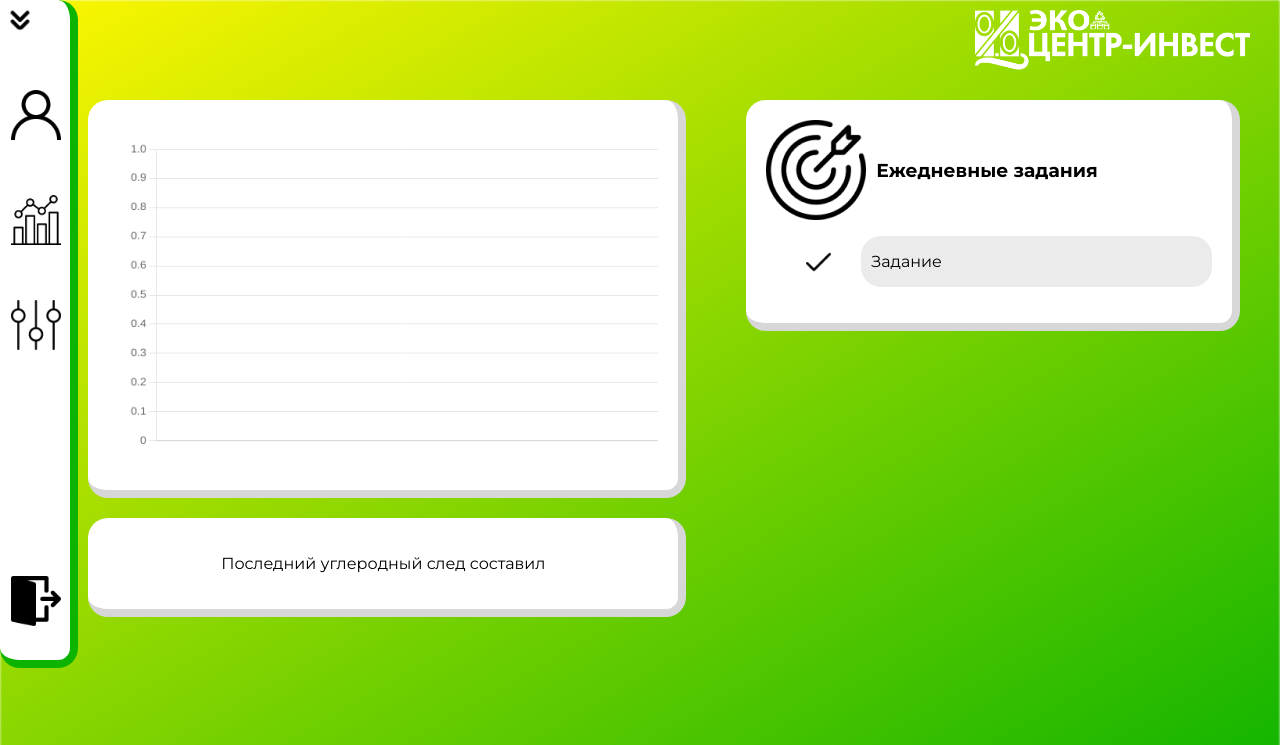
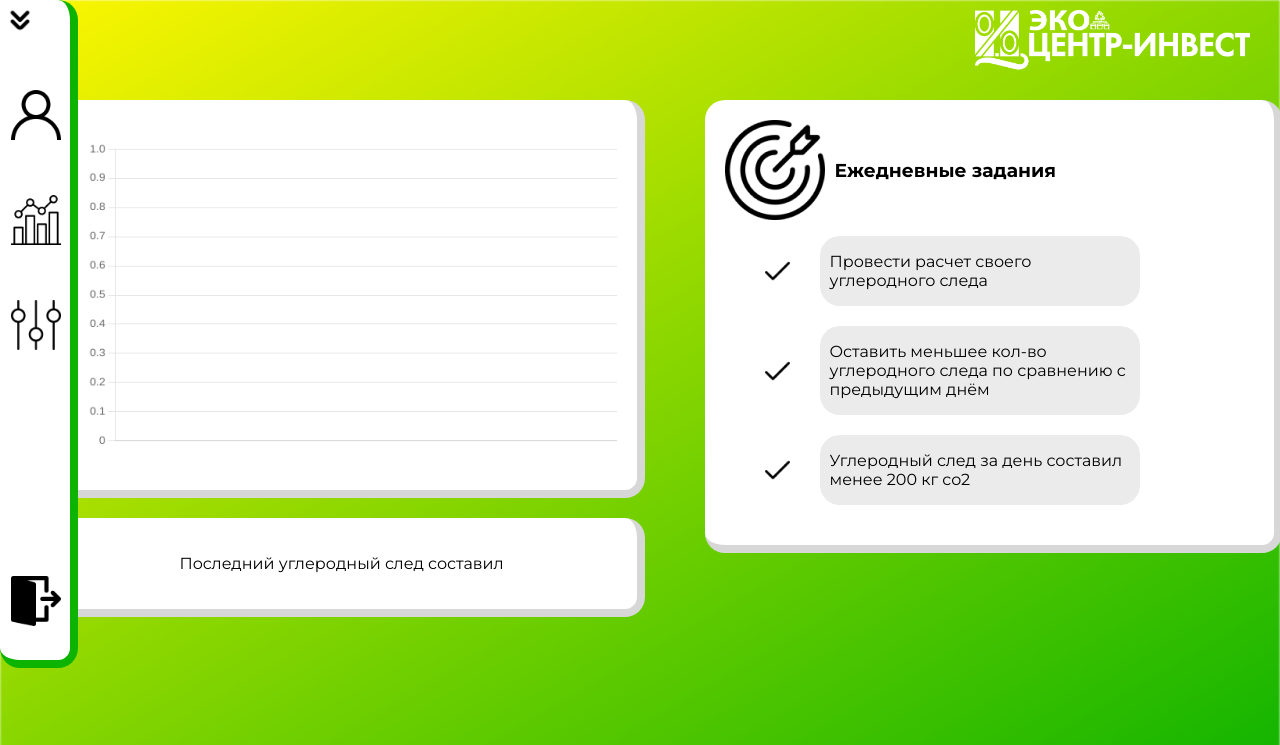
Before and after one commit to Moroz-Evgeny/hahaton, a Flask app: page /main in a window 1280 px wide. Shown: the top 745 px of the page. Run offline with Flask 3, Linux system fonts and the light colour scheme; the visitor is signed in with stand-in values (Sample User, id 1); some libraries are stand-ins or nearby versions.

Commit message:
newCLOWNHIHIHIHIIHIIH

```diff
--- a/app/static/script.js
+++ b/app/static/script.js
@@ -44,6 +44,7 @@ document.addEventListener('DOMContentLoaded', () => {
 	el.innerHTML += `${carbon_ratio[carbon_ratio.length - 1].toFixed(3)} кг CO₂e`
 	console.log('date:', date)
 	console.log('carbon_ratio:', carbon_ratio)
+
 })
 
 
--- a/app/static/style.css
+++ b/app/static/style.css
@@ -7,6 +7,16 @@ body {
 	position: relative;
 	overflow: hidden;
 	scrollbar-width: 0;
+}
+
+li {
+	max-width: 500px;
+	margin-bottom: 20px;
+}
+
+
+.li_ {
+	max-width: 300px;
 }
 
 a {
--- a/app/templates/index.html
+++ b/app/templates/index.html
@@ -41,8 +41,15 @@
 						<ul class="activity_list">
 							<li>
 								<img src="../static/images/tick.png" alt="">
-								<div class="li_"><p>Задание</p></div>
-
+								<div class="li_"><p>Провести расчет своего углеродного следа</p></div>
+							</li>
+							<li>
+								<img src="../static/images/tick.png" alt="">
+								<div class="li_"><p>Оставить меньшее кол-во углеродного следа по сравнению с предыдущим днём</p></div>
+							</li>
+							<li>
+								<img src="../static/images/tick.png" alt="">
+								<div class="li_"><p>Углеродный след за день составил менее 200 кг co2</p></div>
 							</li>
 						</ul>
 
```
Also changed, not shown: uploads/background.jpg (added).
